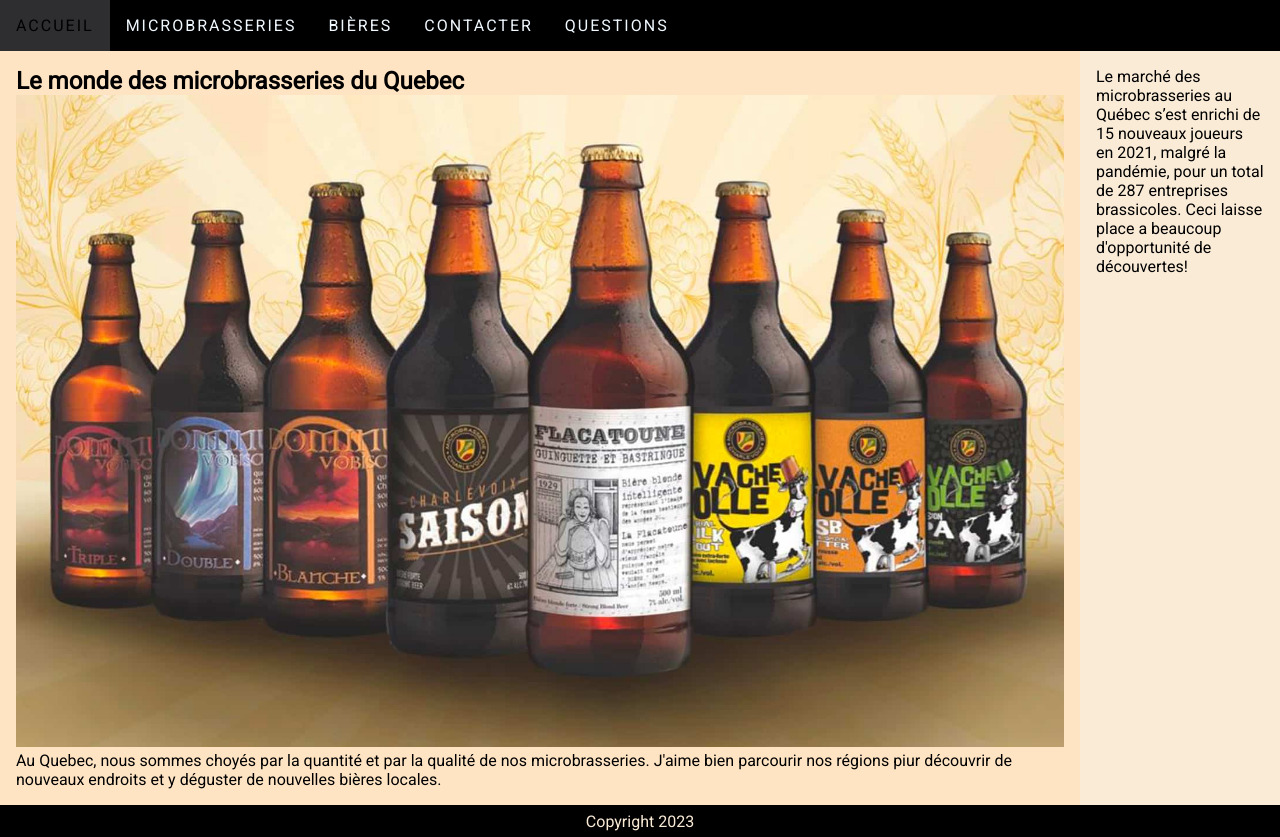
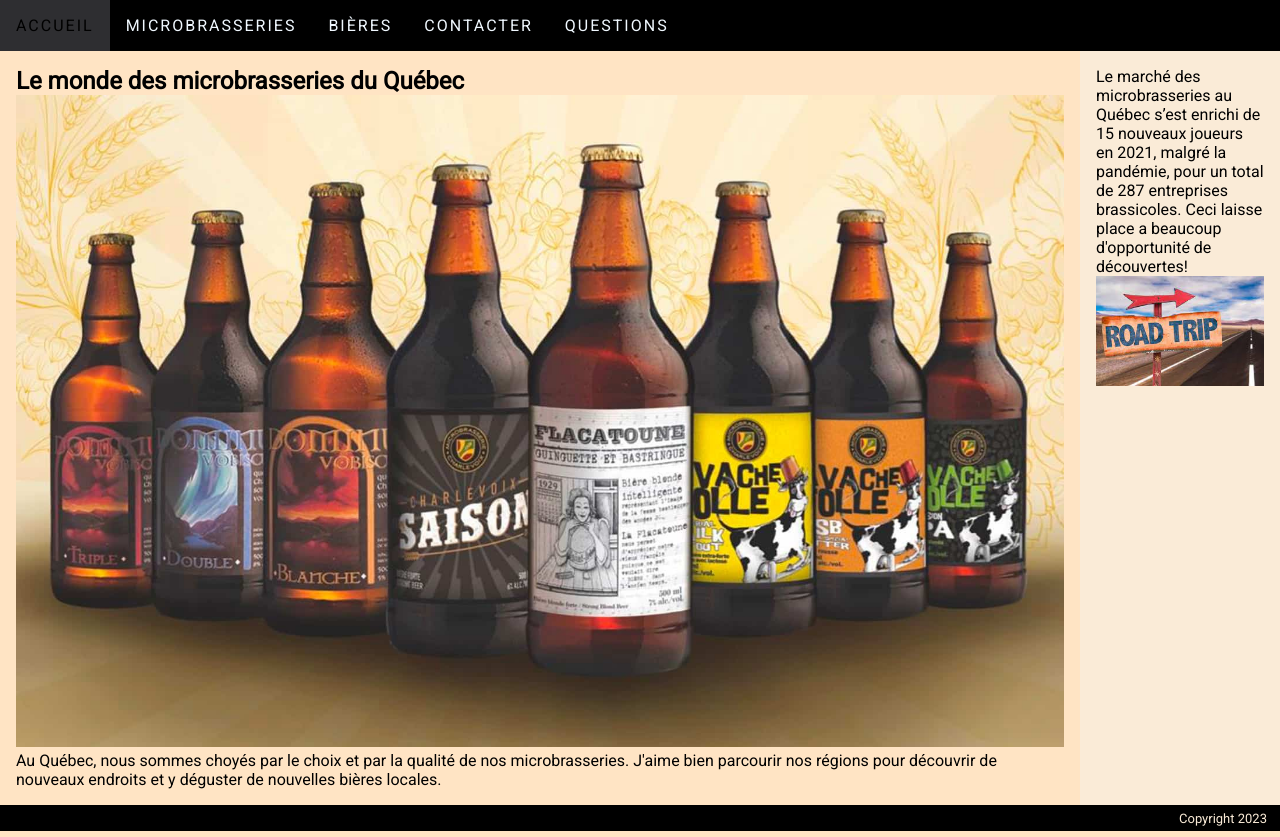
Before and after one commit to fhmaisonneuve/projetPassion, a plain HTML site: page index.html in a window 1280 px wide. Drawn offline with Linux system fonts and the light colour scheme.

Commit message:
aside update

```diff
--- a/css/styles.css
+++ b/css/styles.css
@@ -57,11 +57,12 @@
 
 footer{
     display: flex; /* juste pour pouvoir centrer horizontalement et verticalement */
+    font-size: small;
     background-color: black;
     color: antiquewhite;
     height: 1em;
     align-items: center;
-    justify-content: center;
+    justify-content: right;
 }
 
 footer, article, aside{
--- a/index.html
+++ b/index.html
@@ -5,7 +5,7 @@
     <meta charset="UTF-8">
     <meta http-equiv="X-UA-Compatible" content="IE=edge">
     <meta name="viewport" content="width=device-width, initial-scale=1.0">
-    <title>Menu Flex</title>
+    <title>Micro Québec</title>
     <link rel="stylesheet" href="css/styles.css">
 </head>
 
@@ -21,18 +21,24 @@
     </header>
     <main>
         <article>
-            <h1>Le monde des microbrasseries du Quebec</h1>
+            <h1>Le monde des microbrasseries du Québec</h1>
             <picture class="box">
                 <source srcset="img/header.jpg" media="(max-width:300px)">
                 <source srcset="img/header.jpg">
                 <img src="img/header.jpg" alt="Microbrasseries">
             </picture>
-            Au Quebec, nous sommes choyés par la quantité et par la qualité de nos microbrasseries.
+            Au Québec, nous sommes choyés par le choix et par la qualité de nos microbrasseries.
 
-            J'aime bien parcourir nos régions piur découvrir de nouveaux endroits et y déguster de nouvelles bières locales.
+            J'aime bien parcourir nos régions pour découvrir de nouveaux endroits et y déguster de nouvelles bières locales.
 
         </article>
-        <aside> <hw4>Le marché des microbrasseries au Québec s’est enrichi de 15 nouveaux joueurs en 2021, malgré la pandémie, pour un total de 287 entreprises brassicoles.  Ceci laisse place a beaucoup d'opportunité de découvertes!</h4></aside>
+        <aside> <hw4>Le marché des microbrasseries au Québec s’est enrichi de 15 nouveaux joueurs en 2021, malgré la pandémie, pour un total de 287 entreprises brassicoles.  Ceci laisse place a beaucoup d'opportunité de découvertes!</h4>
+
+            <picture class="box">
+                <source srcset="img/roadtrip.jpg" media="(max-width:300px)">
+                <source srcset="img/roadtrip.jpg">
+                <img src="img/roadtrip.jpg" alt="Microbrasseries">
+            </picture></aside>
     </main>
     <footer>
         Copyright 2023
```
Also changed, not shown: img/roadtrip.jpg (added).
